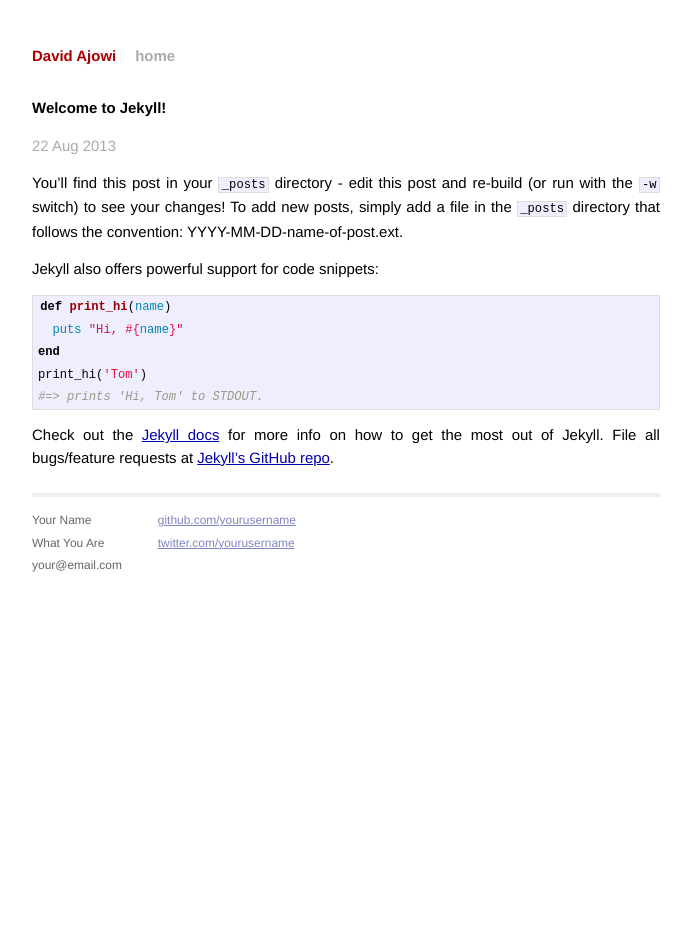
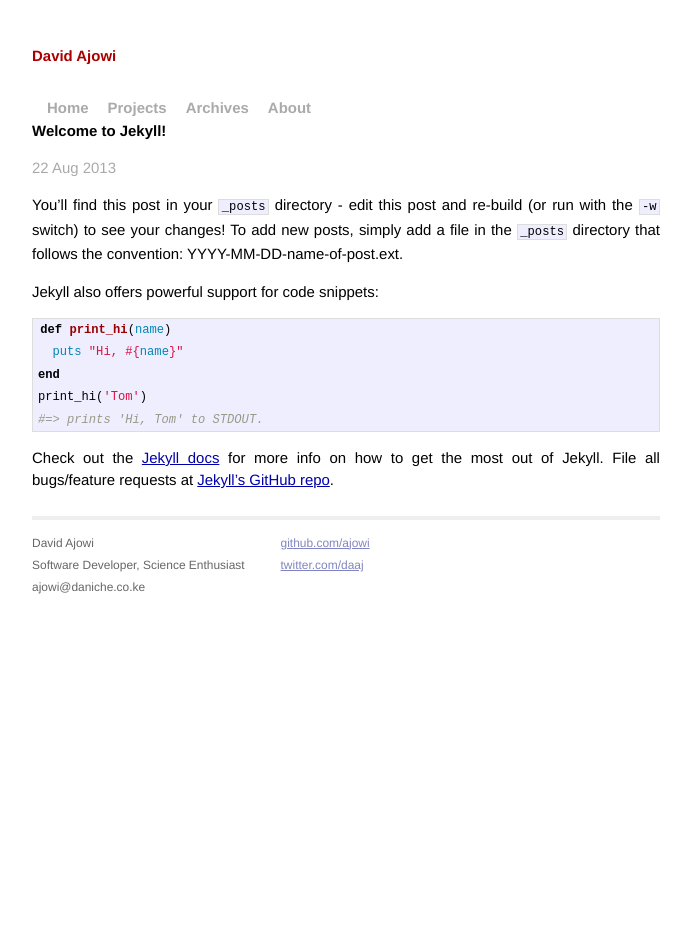
Before and after one commit to ajowi/ajowi.github.io, a Jekyll site: the page built from _posts/2013-08-22-welcome-to-jekyll.markdown, in a window 1280 px wide. Shown: the whole page, without its empty margins (294-985 px from the left). Built offline with Jekyll 4.4.1, drawn with Linux system fonts in a browser that asks for light colours; Markdown is read by kramdown in place of the engine named in the settings.

Commit message:
Changed layout

```diff
--- a/_layouts/default.html
+++ b/_layouts/default.html
@@ -19,7 +19,12 @@
           <div class="site">
             <div class="header">
               <h1 class="title"><a href="/">{{ site.name }}</a></h1>
-              <a class="extra" href="/">home</a>
+			  <div class="nav">
+              <a class="extra" href="/">Home</a>
+			  <a class="extra" href="/">Projects</a>
+			  <a class="extra" href="/">Archives</a>
+			  <a class="extra" href="/">About</a>
+			 </div>
             </div>
 
                 {{ content }}
@@ -27,15 +32,15 @@
             <div class="footer">
               <div class="contact">
                 <p>
-                  Your Name<br />
-                  What You Are<br />
-                  your@email.com
+                  David Ajowi<br />
+                  Software Developer, Science Enthusiast<br />
+                  ajowi@daniche.co.ke
                 </p>
               </div>
               <div class="contact">
                 <p>
-                  <a href="http://github.com/yourusername/">github.com/yourusername</a><br />
-                  <a href="http://twitter.com/yourusername/">twitter.com/yourusername</a><br />
+                  <a href="http://github.com/yourusername/">github.com/ajowi</a><br />
+                  <a href="http://twitter.com/yourusername/">twitter.com/daaj</a><br />
                 </p>
               </div>
             </div>
--- a/_layouts/post.html
+++ b/_layouts/post.html
@@ -1,7 +1,8 @@
 ---
 layout: default
 ---
-<h2>{{ page.title }}</h2>
+
+<h1><span class="ptitle">{{ page.title }}</span></h1>
 <p class="meta">{{ page.date | date_to_string }}</p>
 
 <div class="post">
```
